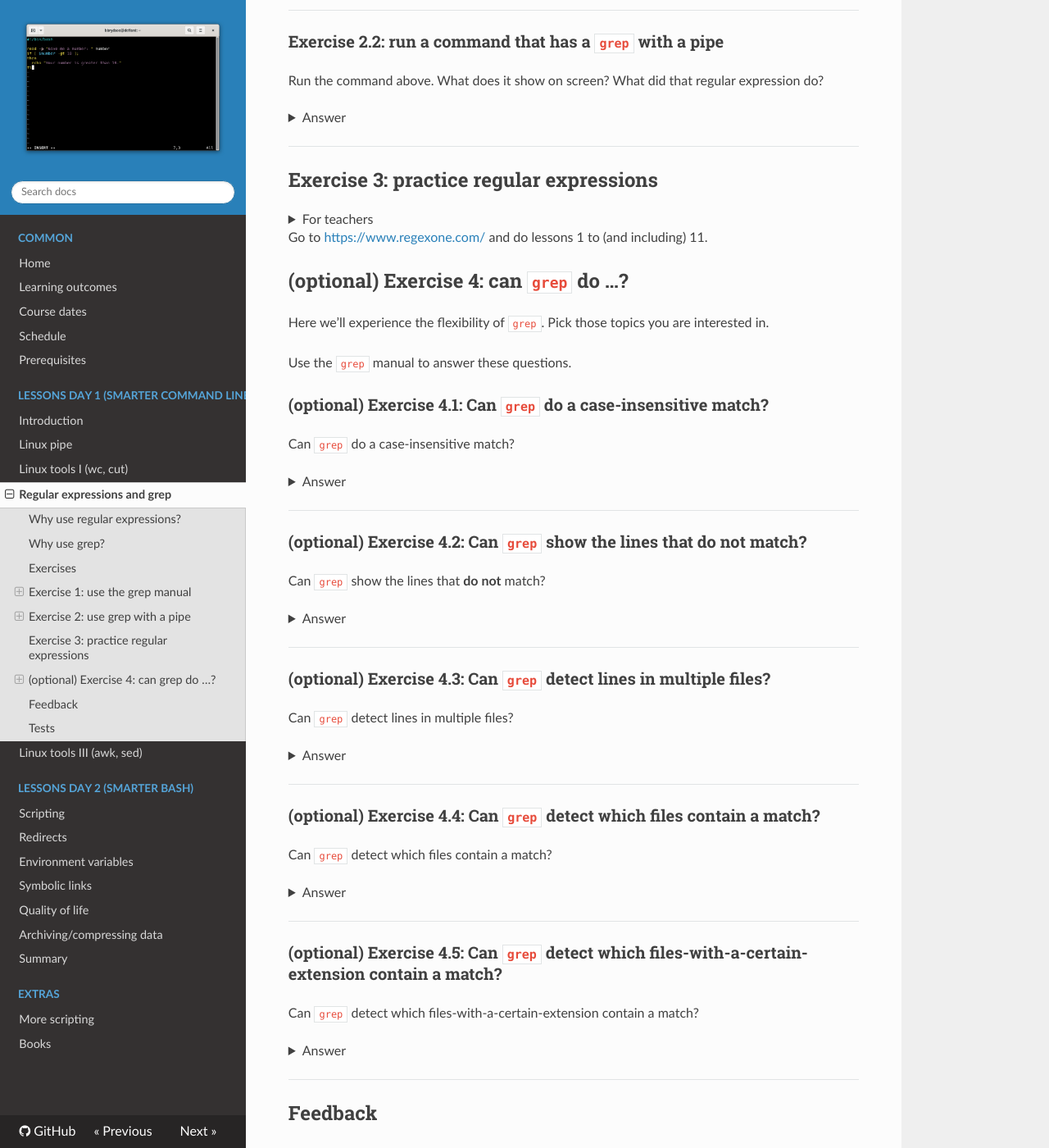
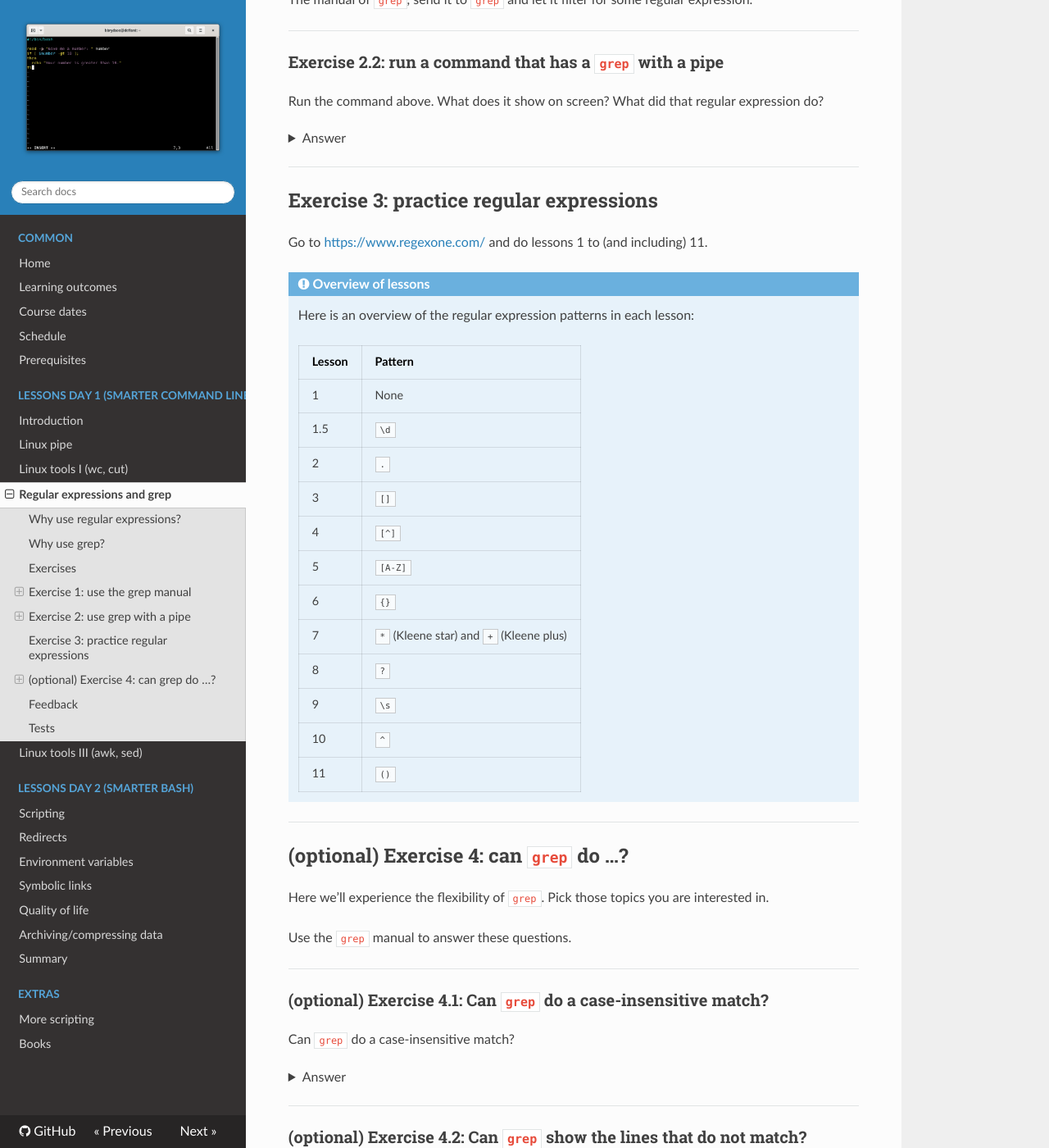
Before and after one commit to UPPMAX/linux-command-line-201, an MkDocs documentation site: the page built from docs/sessions/regular_expressions_and_grep/README.md, in a window 1280 px wide and 1400 px high, scrolled down 1979 px. Shown: the whole window at 82% size. Built offline with MkDocs 1.6.1, drawn with Linux system fonts in a browser that asks for light colours; nearby versions of some CDN libraries.

Commit message:
Fix layout

````diff
--- a/docs/sessions/regular_expressions_and_grep/README.md
+++ b/docs/sessions/regular_expressions_and_grep/README.md
@@ -76,6 +76,8 @@ such as regular expression.
 ## Exercise 1: use the `grep` manual
 
 In this exercise, we'll use the `grep` manual.
+
+---
 
 ### Exercise 1.1: view the `grep` manual
 
@@ -215,7 +217,10 @@ What did that regular expression do?
 
 ## Exercise 3: practice regular expressions
 
-??? question "For teachers"
+Go to [https://www.regexone.com/](https://www.regexone.com/)
+and do lessons 1 to (and including) 11.
+
+!!! info "Overview of lessons"
 
     Here is an overview of the regular expression patterns in each lesson:
 
@@ -244,6 +247,8 @@ Here we'll experience the flexibility of `grep`.
 Pick those topics you are interested in.
 
 Use the `grep` manual to answer these questions.
+
+---
 
 ### (optional) Exercise 4.1: Can `grep` do a case-insensitive match?
 
@@ -375,6 +380,8 @@ Can `grep` detect which files-with-a-certain-extension contain a match?
     - `pgrep` (Perl-like)
 
 
+---
+
 - We have sent the `grep` manual to `grep` using a pipe.
   Can we use any text?
 
@@ -382,6 +389,7 @@ Can `grep` detect which files-with-a-certain-extension contain a match?
 
     Yes: the `grep` manual is just text like any other.
 
+---
 
 - Can we send the output of `grep` to `grep`?
 
@@ -389,6 +397,7 @@ Can `grep` detect which files-with-a-certain-extension contain a match?
 
     Yes: the `grep` output is just text like any other.
 
+---
 
 - What is a Kleene star and what does it do?
 
@@ -398,6 +407,8 @@ Can `grep` detect which files-with-a-certain-extension contain a match?
     In English it would be read as: 'the thing before it
     repeated at least zero times'.
 
+
+---
 
 - What is the difference between `[^A-Z]` and `^[A-Z]`?
 
@@ -409,6 +420,7 @@ Can `grep` detect which files-with-a-certain-extension contain a match?
     The second regular expression means: 'At the start of a line, any uppercase
     letter'.
 
+---
 
 - What is regular expression for 'any line of text' (including empty ones)?
 
@@ -417,6 +429,7 @@ Can `grep` detect which files-with-a-certain-extension contain a match?
     The regular expression for 'any line of text' is `.*`,
     as `.` means 'Any character' and `*` means 'repeated at least zero times'.
 
+---
 
 - Why does `man grep | grep .*` not work, where `man grep | grep ".*"` does?
 
@@ -429,6 +442,7 @@ Can `grep` detect which files-with-a-certain-extension contain a match?
     as hidden files start with a `.` (e.g. `ls .*`).
     This meaning can change depending on context (e.g. `cat .*`).
 
+---
 
 - Knowing that `grep --ignore-case` ignores case, and `grep --invert-match`
   inverts the match (i.e. showing non-matching lines), how to combine these
@@ -449,6 +463,8 @@ Can `grep` detect which files-with-a-certain-extension contain a match?
     ```bash
     man grep | grep --ignore-case --invert-match "[a-f]"
     ```
+
+---
 
 ## Tests
 
@@ -479,6 +495,8 @@ flowchart TD
   complete_text --> filter --> filtered_text
 ```
 
+---
+
 !!! info "Conclusions"
 
     - `grep` is used for pattern matching
@@ -492,6 +510,8 @@ flowchart TD
     - The pattern `()` is used to capture a set of a match
     - (optional) `grep` can do a lot of different things
 
+---
+
 !!! info "Next session"
 
     - `grep` cannot do replacements, use `sed` instead.
````
Also changed, not shown: other parts of docs/sessions/regular_expressions_and_grep/README.md (+1 -3 lines).
